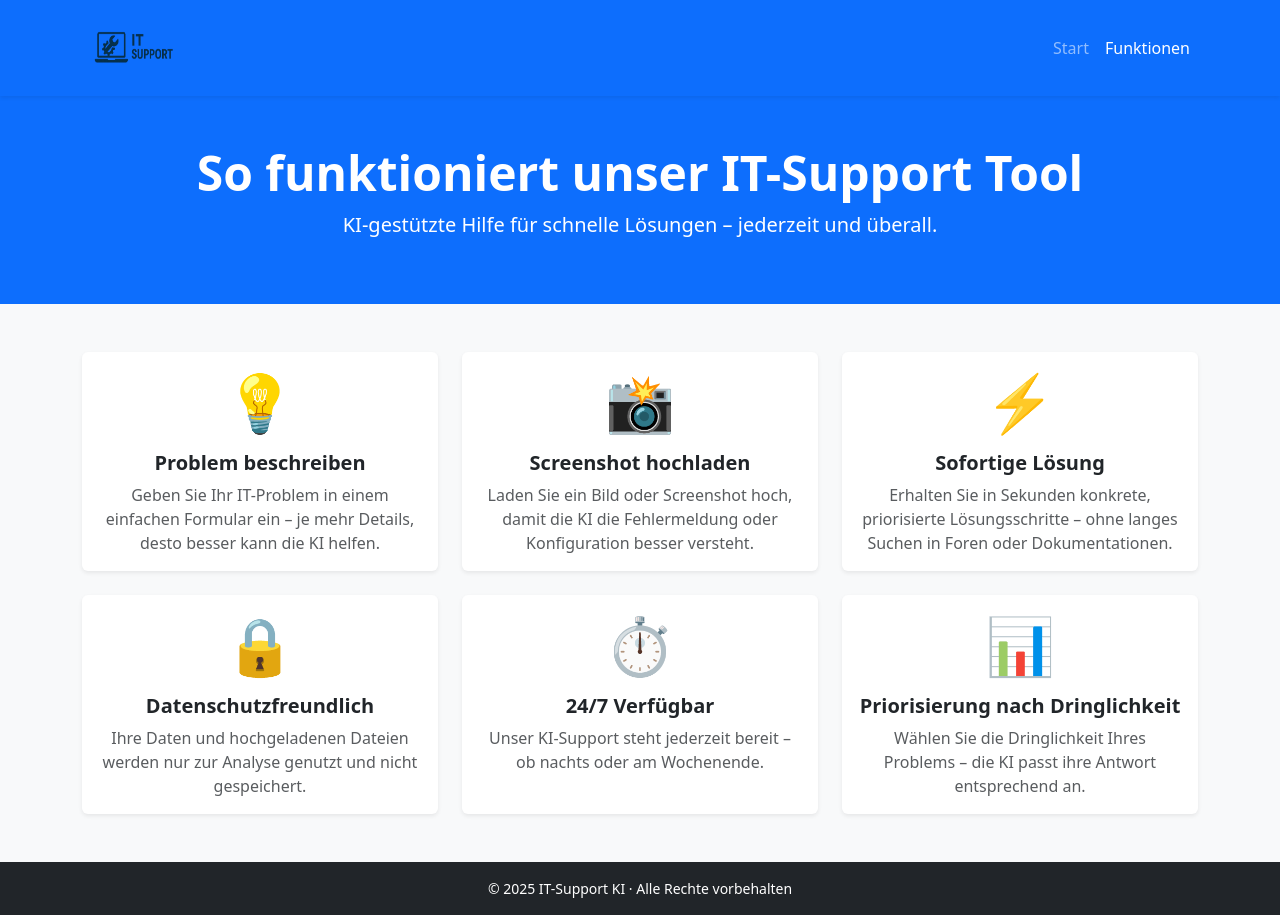
After one commit to MohamedBelhedi/itsupport, a Flask app: page /about in a window 1280 px wide. The commit adds this page. Run offline with Flask 3, Linux system fonts and the light colour scheme.

Commit message:
Update 0.0.4 Foto support, about page hinzugefügt

```diff
--- a/main.py
+++ b/main.py
@@ -55,6 +55,9 @@ def callIndex():
 
     return render_template("index.html", res=res)
 
+@app.route("/about")
 
+def callAbout():
+    return render_template("about.html")
 if __name__ == "__main__":
-    app.run(host="0.0.0.0", port=8080, debug=False)
+    app.run(host="0.0.0.0", port=8080, debug=True)
--- /dev/null
+++ b/templates/about.html
@@ -0,0 +1,138 @@
+<!DOCTYPE html>
+<html lang="de">
+<head>
+  <meta charset="utf-8" />
+  <meta name="viewport" content="width=device-width, initial-scale=1" />
+  <title>IT-Support Tool – Funktionen</title>
+
+  <!-- Bootstrap 5 CSS -->
+  <link href="https://cdn.jsdelivr.net/npm/bootstrap@5.3.2/dist/css/bootstrap.min.css" rel="stylesheet">
+</head>
+<body class="bg-light">
+
+  <!-- Navbar -->
+  <nav class="navbar navbar-expand-lg navbar-dark bg-primary shadow-sm">
+    <div class="container">
+      <a href="/"><img src="{{url_for('static', filename='img/itsupport.png')}}" width="100" height="80"/></a>
+      <button class="navbar-toggler" type="button" data-bs-toggle="collapse" data-bs-target="#navmenu">
+        <span class="navbar-toggler-icon"></span>
+      </button>
+      <div class="collapse navbar-collapse" id="navmenu">
+        <ul class="navbar-nav ms-auto">
+          <li class="nav-item"><a class="nav-link" href="/">Start</a></li>
+          <li class="nav-item"><a class="nav-link active" href="/about">Funktionen</a></li>
+        </ul>
+      </div>
+    </div>
+  </nav>
+
+  <!-- Hero Section -->
+  <header class="bg-primary text-white py-5">
+    <div class="container text-center">
+      <h1 class="display-5 fw-bold">So funktioniert unser IT-Support Tool</h1>
+      <p class="lead">KI-gestützte Hilfe für schnelle Lösungen – jederzeit und überall.</p>
+    </div>
+  </header>
+
+  <!-- Funktionen -->
+  <main class="container py-5">
+    <div class="row g-4">
+
+      <div class="col-md-6 col-lg-4">
+        <div class="card h-100 shadow-sm border-0">
+          <div class="card-body text-center">
+            <div class="display-4 text-primary mb-3">
+              💡
+            </div>
+            <h5 class="card-title fw-bold">Problem beschreiben</h5>
+            <p class="card-text text-muted">
+              Geben Sie Ihr IT-Problem in einem einfachen Formular ein – je mehr Details, desto besser kann die KI helfen.
+            </p>
+          </div>
+        </div>
+      </div>
+
+      <div class="col-md-6 col-lg-4">
+        <div class="card h-100 shadow-sm border-0">
+          <div class="card-body text-center">
+            <div class="display-4 text-success mb-3">
+              📸
+            </div>
+            <h5 class="card-title fw-bold">Screenshot hochladen</h5>
+            <p class="card-text text-muted">
+              Laden Sie ein Bild oder Screenshot hoch, damit die KI die Fehlermeldung oder Konfiguration besser versteht.
+            </p>
+          </div>
+        </div>
+      </div>
+
+      <div class="col-md-6 col-lg-4">
+        <div class="card h-100 shadow-sm border-0">
+          <div class="card-body text-center">
+            <div class="display-4 text-danger mb-3">
+              ⚡
+            </div>
+            <h5 class="card-title fw-bold">Sofortige Lösung</h5>
+            <p class="card-text text-muted">
+              Erhalten Sie in Sekunden konkrete, priorisierte Lösungsschritte – ohne langes Suchen in Foren oder Dokumentationen.
+            </p>
+          </div>
+        </div>
+      </div>
+
+      <div class="col-md-6 col-lg-4">
+        <div class="card h-100 shadow-sm border-0">
+          <div class="card-body text-center">
+            <div class="display-4 text-info mb-3">
+              🔒
+            </div>
+            <h5 class="card-title fw-bold">Datenschutzfreundlich</h5>
+            <p class="card-text text-muted">
+              Ihre Daten und hochgeladenen Dateien werden nur zur Analyse genutzt und nicht gespeichert.
+            </p>
+          </div>
+        </div>
+      </div>
+
+      <div class="col-md-6 col-lg-4">
+        <div class="card h-100 shadow-sm border-0">
+          <div class="card-body text-center">
+            <div class="display-4 text-warning mb-3">
+              ⏱️
+            </div>
+            <h5 class="card-title fw-bold">24/7 Verfügbar</h5>
+            <p class="card-text text-muted">
+              Unser KI-Support steht jederzeit bereit – ob nachts oder am Wochenende.
+            </p>
+          </div>
+        </div>
+      </div>
+
+      <div class="col-md-6 col-lg-4">
+        <div class="card h-100 shadow-sm border-0">
+          <div class="card-body text-center">
+            <div class="display-4 text-secondary mb-3">
+              📊
+            </div>
+            <h5 class="card-title fw-bold">Priorisierung nach Dringlichkeit</h5>
+            <p class="card-text text-muted">
+              Wählen Sie die Dringlichkeit Ihres Problems – die KI passt ihre Antwort entsprechend an.
+            </p>
+          </div>
+        </div>
+      </div>
+
+    </div>
+  </main>
+
+  <!-- Footer -->
+  <footer class="bg-dark text-white text-center py-3">
+    <div class="container small">
+      © 2025 IT-Support KI · Alle Rechte vorbehalten
+    </div>
+  </footer>
+
+  <!-- Bootstrap JS -->
+  <script src="https://cdn.jsdelivr.net/npm/bootstrap@5.3.2/dist/js/bootstrap.bundle.min.js"></script>
+</body>
+</html>
--- a/templates/index.html
+++ b/templates/index.html
@@ -20,7 +20,7 @@
       </button>
       <div class="collapse navbar-collapse" id="navmenu">
         <ul class="navbar-nav ms-auto">
-          <li class="nav-item"><a class="nav-link" href="#how">Wie es funktioniert</a></li>
+          <li class="nav-item"><a class="nav-link" href="/about">Wie es funktioniert</a></li>
           <li class="nav-item"><a class="nav-link" href="#contact">Kontakt</a></li>
         </ul>
       </div>
```
